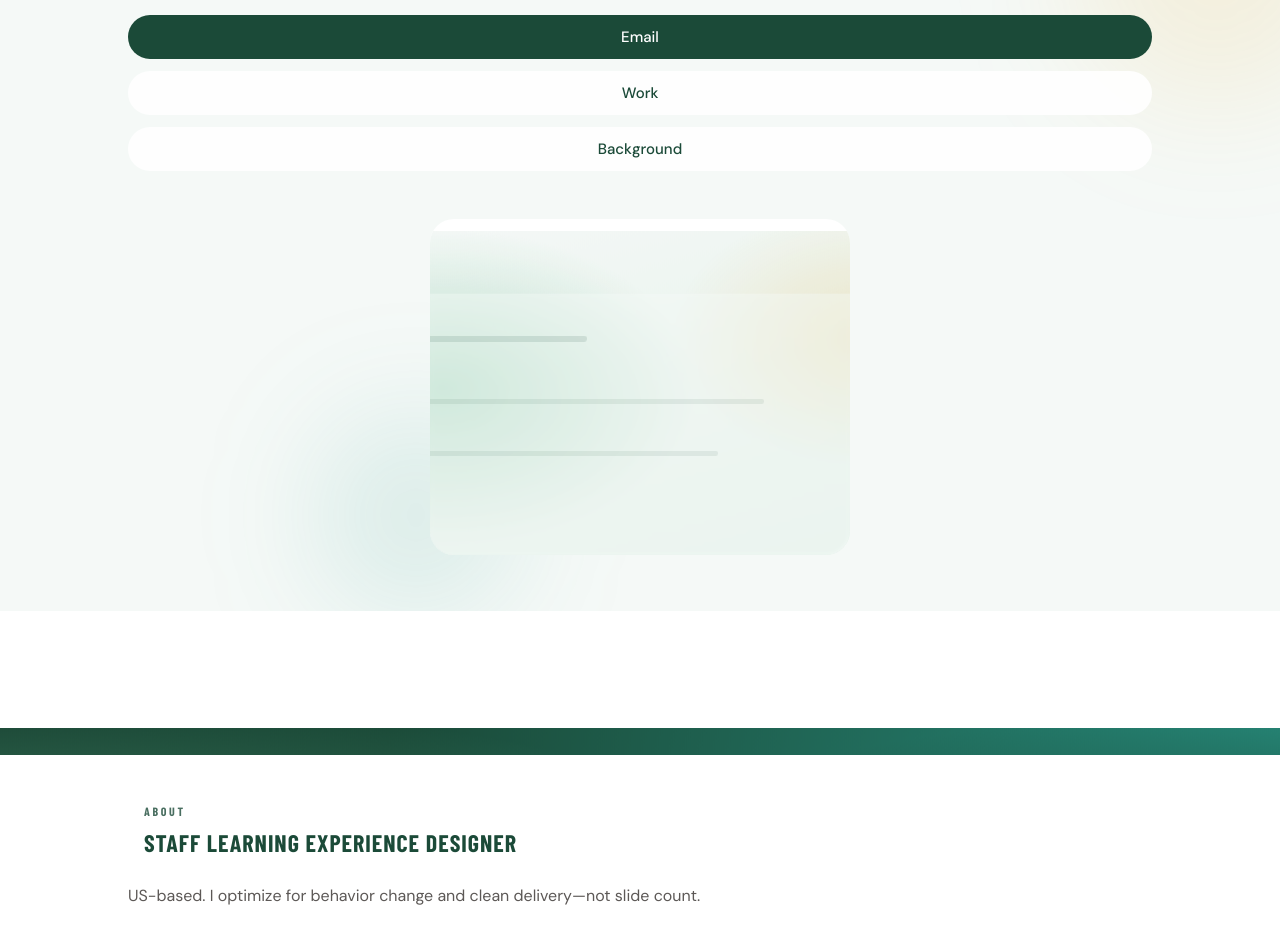
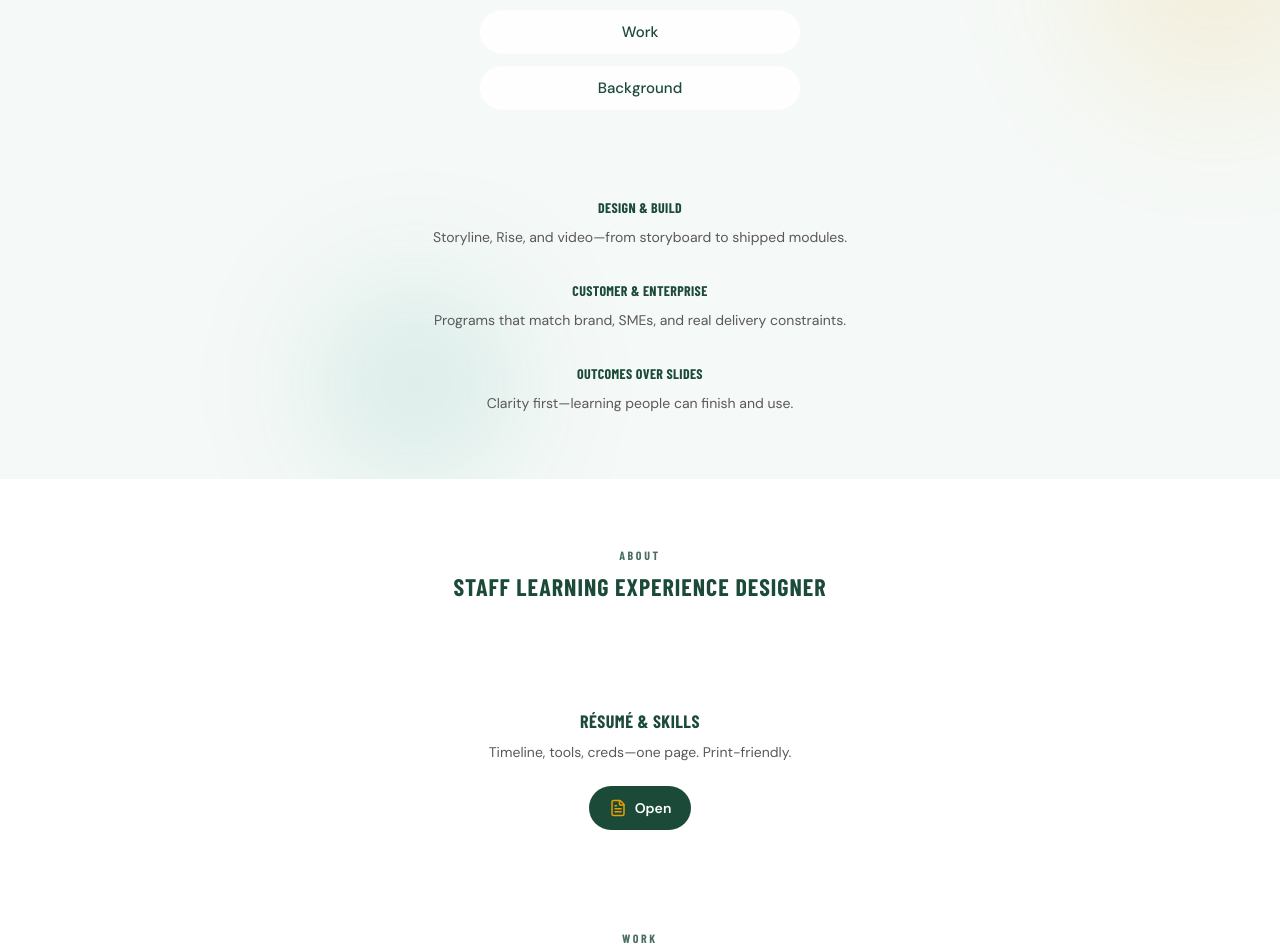
Before and after one commit to ohhhdan/ohhhdan-portfolio, a Next.js app: page / in a window 1280 px wide. Shown: the part 285-1232 px from the top of the page. Built offline with nearby package versions, Linux system fonts and the light colour scheme.

Commit message:
Massive overhaul

```diff
--- a/data/profile.json
+++ b/data/profile.json
@@ -1,12 +1,10 @@
 {
   "name": "Dan Winter",
-  "tagline": "Teach something that sticks.",
+  "tagline": "Build meaningful experiences that matter",
   "headline": "Staff Learning Experience Designer",
-  "summary": "I take projects from discovery through published modules—storyboards, Storyline and Rise, video, QA, and handoff to your LMS or platform.",
+  "summary": "",
   "location": "United States",
   "email": "dan@ohhhdan.com",
-  "rolesLine": "LXD · Curriculum · Customer ed",
-  "bioParagraphs": [
-    "US-based. I optimize for behavior change and clean delivery—not slide count."
-  ]
+  "rolesLine": "USER-CENTRIC DESIGN",
+  "bioParagraphs": []
 }
--- a/src/app/(site)/page.tsx
+++ b/src/app/(site)/page.tsx
@@ -1,5 +1,4 @@
 import { Hero } from '@/components/site/Hero';
-import { BrandScrollBand } from '@/components/site/BrandScrollBand';
 import { ProfileBlock } from '@/components/site/ProfileBlock';
 import { ResumeTeaser } from '@/components/site/ResumeTeaser';
 import { PortfolioGrid } from '@/components/site/PortfolioGrid';
@@ -24,7 +23,6 @@ export default function HomePage() {
   return (
     <>
       <Hero profile={profile} />
-      <BrandScrollBand />
       <ProfileBlock profile={profile} />
       <ResumeTeaser />
       <PortfolioGrid projects={projects} />
--- a/src/components/site/BrandScrollBand.tsx
+++ /dev/null
@@ -1,63 +0,0 @@
-'use client';
-
-import { useEffect, useRef } from 'react';
-
-/** Full-width brand strip with motion parallax on gradient layers only. */
-export function BrandScrollBand() {
-  const wrapRef = useRef<HTMLDivElement>(null);
-  const driftRef = useRef<HTMLDivElement>(null);
-
-  useEffect(() => {
-    const wrap = wrapRef.current;
-    const drift = driftRef.current;
-    if (!wrap || !drift) return;
-
-    if (window.matchMedia('(prefers-reduced-motion: reduce)').matches) return;
-
-    const damp = 0.1;
-    let ticking = false;
-    const tick = () => {
-      const rect = wrap.getBoundingClientRect();
-      const vh = window.innerHeight;
-      const center = rect.top + rect.height / 2;
-      const delta = (vh / 2 - center) * damp;
-      drift.style.transform = `translate3d(0, ${delta}px, 0)`;
-      ticking = false;
-    };
-    const onScroll = () => {
-      if (ticking) return;
-      ticking = true;
-      requestAnimationFrame(tick);
-    };
-
-    window.addEventListener('scroll', onScroll, { passive: true });
-    window.addEventListener('resize', onScroll, { passive: true });
-    tick();
-    return () => {
-      window.removeEventListener('scroll', onScroll);
-      window.removeEventListener('resize', onScroll);
-    };
-  }, []);
-
-  return (
-    <div
-      ref={wrapRef}
-      className="relative h-36 overflow-hidden border-y border-forest/10 sm:h-44 md:h-52"
-      aria-hidden
-    >
-      <div ref={driftRef} className="absolute -inset-[20%] will-change-transform">
-        <div
-          className="absolute inset-0"
-          style={{
-            background: `
-              radial-gradient(ellipse 80% 120% at 10% 50%, rgba(105, 188, 146, 0.35), transparent 55%),
-              radial-gradient(ellipse 70% 100% at 90% 40%, rgba(27, 74, 56, 0.55), transparent 50%),
-              linear-gradient(105deg, #163d2e 0%, #1b4a38 35%, #2a9d8f 100%)
-            `,
-          }}
-        />
-      </div>
-      <div className="pointer-events-none absolute inset-0 bg-gradient-to-b from-paper/20 via-transparent to-paper/30" />
-    </div>
-  );
-}
--- a/src/components/site/Hero.tsx
+++ b/src/components/site/Hero.tsx
@@ -1,19 +1,18 @@
 import Link from 'next/link';
 import type { Profile } from '@/lib/cms/types';
-import { HeroBrandVisual } from './HeroBrandVisual';
+import { HomePillars } from './HomePillars';
 
 export function Hero({ profile }: { profile: Profile }) {
   return (
     <section
       id="top"
-      className="relative overflow-hidden border-b border-forest/10 bg-paper px-4 pb-14 pt-14 sm:px-6 sm:pb-16 sm:pt-16"
+      className="relative overflow-hidden border-b border-forest/10 bg-paper px-4 pb-16 pt-16 sm:px-6 sm:pb-20 sm:pt-20"
     >
       <div className="hero-mesh hero-mesh-animated pointer-events-none absolute inset-0" aria-hidden />
       <div className="pointer-events-none absolute -right-20 top-10 h-72 w-72 rounded-full bg-mustard/10 blur-3xl" />
       <div className="pointer-events-none absolute bottom-0 left-1/4 h-48 w-48 rounded-full bg-teal/15 blur-3xl" />
 
-      <div className="relative mx-auto grid max-w-5xl gap-12 lg:grid-cols-[1fr_auto] lg:items-center lg:gap-16">
-        <div>
+      <div className="relative mx-auto max-w-3xl text-center">
         <p
           className="animate-fade-up text-[11px] font-medium uppercase tracking-[0.22em] text-ink-muted sm:text-xs"
           style={{ animationDelay: '80ms' }}
@@ -22,48 +21,45 @@ export function Hero({ profile }: { profile: Profile }) {
         </p>
 
         <h1
-            className="animate-fade-up mt-4 font-heading text-4xl font-bold leading-[1.08] tracking-tight text-forest sm:text-5xl lg:text-[2.65rem]"
+          className="animate-fade-up mt-4 font-heading text-4xl font-bold leading-[1.08] tracking-tight text-forest sm:text-5xl sm:leading-[1.06]"
           style={{ animationDelay: '140ms' }}
         >
           {profile.tagline}
         </h1>
 
         <p
-            className="animate-fade-up mt-5 max-w-[34rem] text-[15px] leading-relaxed text-ink sm:text-base"
+          className="animate-fade-up mt-5 text-[15px] leading-relaxed text-ink sm:text-lg"
           style={{ animationDelay: '200ms' }}
         >
           {profile.summary}
         </p>
 
         <nav
-            className="animate-fade-up mt-10 flex flex-col gap-3 sm:flex-row sm:flex-wrap sm:items-center"
+          className="animate-fade-up mt-10 flex flex-col items-center gap-3 sm:flex-row sm:flex-wrap sm:justify-center"
           style={{ animationDelay: '260ms' }}
           aria-label="Primary actions"
         >
           <Link
             href={`mailto:${profile.email}`}
-              className="inline-flex h-11 min-w-[8.5rem] items-center justify-center rounded-full bg-forest px-6 text-[15px] font-medium text-white transition-colors hover:bg-pine-700"
+            className="inline-flex h-11 w-full min-w-[10rem] max-w-xs items-center justify-center rounded-full bg-forest px-6 text-[15px] font-medium text-white transition-colors hover:bg-pine-700 sm:w-auto"
           >
             Email
           </Link>
           <Link
             href="/#work"
-              className="inline-flex h-11 min-w-[8.5rem] items-center justify-center rounded-full border border-forest/22 bg-surface/90 px-6 text-[15px] font-medium text-forest shadow-sm transition-colors hover:border-forest/35 hover:bg-paper"
+            className="inline-flex h-11 w-full min-w-[10rem] max-w-xs items-center justify-center rounded-full border border-forest/22 bg-surface/90 px-6 text-[15px] font-medium text-forest shadow-sm transition-colors hover:border-forest/35 hover:bg-paper sm:w-auto"
           >
             Work
           </Link>
           <Link
             href="/background"
-              className="inline-flex h-11 min-w-[8.5rem] items-center justify-center rounded-full border border-forest/22 bg-surface/90 px-6 text-[15px] font-medium text-forest shadow-sm transition-colors hover:border-forest/35 hover:bg-paper"
+            className="inline-flex h-11 w-full min-w-[10rem] max-w-xs items-center justify-center rounded-full border border-forest/22 bg-surface/90 px-6 text-[15px] font-medium text-forest shadow-sm transition-colors hover:border-forest/35 hover:bg-paper sm:w-auto"
           >
             Background
           </Link>
         </nav>
-        </div>
 
-        <div className="animate-fade-up lg:pt-1" style={{ animationDelay: '180ms' }}>
-          <HeroBrandVisual />
-        </div>
+        <HomePillars />
       </div>
     </section>
   );
--- a/src/components/site/HeroBrandVisual.tsx
+++ /dev/null
@@ -1,73 +0,0 @@
-'use client';
-
-import { useEffect, useRef } from 'react';
-
-/**
- * Brand-only hero art: forest / mint / paper palette, no stock photos.
- * Subtle scroll depth; disabled when prefers-reduced-motion.
- */
-export function HeroBrandVisual() {
-  const wrapRef = useRef<HTMLDivElement>(null);
-  const driftRef = useRef<HTMLDivElement>(null);
-
-  useEffect(() => {
-    const wrap = wrapRef.current;
-    const drift = driftRef.current;
-    if (!wrap || !drift) return;
-
-    if (window.matchMedia('(prefers-reduced-motion: reduce)').matches) return;
-
-    const damp = 0.06;
-    let ticking = false;
-    const tick = () => {
-      const rect = wrap.getBoundingClientRect();
-      const vh = window.innerHeight;
-      const center = rect.top + rect.height / 2;
-      const delta = (vh / 2 - center) * damp;
-      drift.style.transform = `translate3d(0, ${delta}px, 0)`;
-      ticking = false;
-    };
-    const onScroll = () => {
-      if (ticking) return;
-      ticking = true;
-      requestAnimationFrame(tick);
-    };
-
-    window.addEventListener('scroll', onScroll, { passive: true });
-    window.addEventListener('resize', onScroll, { passive: true });
-    tick();
-    return () => {
-      window.removeEventListener('scroll', onScroll);
-      window.removeEventListener('resize', onScroll);
-    };
-  }, []);
-
-  return (
-    <div
-      ref={wrapRef}
-      className="relative mx-auto w-full max-w-[min(100%,420px)] lg:mx-0 lg:ml-auto"
-      aria-hidden
-    >
-      <div className="relative aspect-[5/4] overflow-hidden rounded-3xl border border-forest/12 bg-surface shadow-[0_24px_60px_-20px_rgba(27,74,56,0.25)]">
-        <div ref={driftRef} className="absolute -inset-[28%] will-change-transform">
-          <div
-            className="absolute inset-0 opacity-90"
-            style={{
-              background: `
-                radial-gradient(ellipse 70% 55% at 20% 30%, rgba(105, 188, 146, 0.45), transparent 55%),
-                radial-gradient(ellipse 60% 50% at 85% 20%, rgba(230, 159, 0, 0.18), transparent 50%),
-                radial-gradient(ellipse 50% 45% at 70% 85%, rgba(42, 157, 143, 0.28), transparent 50%),
-                linear-gradient(165deg, #f5f9f7 0%, #e8f2ec 38%, #dceee4 100%)
-              `,
-            }}
-          />
-          <div className="absolute left-[8%] top-[12%] h-[62%] w-[78%] rounded-2xl border border-forest/10 bg-paper/40 shadow-inner backdrop-blur-[2px]" />
-          <div className="absolute left-[14%] top-[20%] h-[6px] w-[28%] rounded-full bg-forest/12" />
-          <div className="absolute left-[14%] top-[32%] h-[5px] w-[55%] rounded-full bg-forest/8" />
-          <div className="absolute left-[14%] top-[42%] h-[5px] w-[48%] rounded-full bg-forest/8" />
-        </div>
-        <div className="pointer-events-none absolute inset-0 rounded-3xl ring-1 ring-inset ring-white/50" />
-      </div>
-    </div>
-  );
-}
--- /dev/null
+++ b/src/components/site/HomePillars.tsx
@@ -0,0 +1,33 @@
+/**
+ * Parta-style capability strip: three tight value props, no stock art.
+ * Keeps the homepage feeling like a landing page (scannable bands) vs. one endless essay.
+ */
+export function HomePillars() {
+  const items = [
+    {
+      title: 'Design & build',
+      body: 'Storyline, Rise, and video—from storyboard to shipped modules.',
+    },
+    {
+      title: 'Customer & enterprise',
+      body: 'Programs that match brand, SMEs, and real delivery constraints.',
+    },
+    {
+      title: 'Outcomes over slides',
+      body: 'Clarity first—learning people can finish and use.',
+    },
+  ];
+
+  return (
+    <div className="mx-auto mt-12 max-w-4xl border-t border-forest/10 pt-10">
+      <ul className="grid gap-8 text-center sm:grid-cols-3 sm:gap-6">
+        {items.map((item) => (
+          <li key={item.title}>
+            <h3 className="font-heading text-sm font-bold uppercase tracking-wide text-forest">{item.title}</h3>
+            <p className="mt-2 text-sm leading-relaxed text-ink-muted">{item.body}</p>
+          </li>
+        ))}
+      </ul>
+    </div>
+  );
+}
--- a/src/components/site/PortfolioGrid.tsx
+++ b/src/components/site/PortfolioGrid.tsx
@@ -6,11 +6,11 @@ import { Reveal } from './Reveal';
 
 export function PortfolioGrid({ projects }: { projects: Project[] }) {
   return (
-    <Section id="work" eyebrow="Work" title="Samples">
-      <p className="max-w-xl text-sm leading-snug text-ink-muted sm:text-base">
+    <Section id="work" eyebrow="Work" title="Samples" align="center">
+      <p className="mx-auto max-w-xl text-sm leading-snug text-ink-muted sm:text-base">
         Modules, video, enterprise builds—open a card.
       </p>
-      <ul className="mt-8 grid gap-6 sm:grid-cols-2">
+      <ul className="mx-auto mt-8 grid max-w-4xl gap-6 sm:grid-cols-2">
         {projects.map((p, i) => (
           <li key={p.id} className="h-full">
             <Reveal delayMs={i * 55} className="h-full">
--- a/src/components/site/ProfileBlock.tsx
+++ b/src/components/site/ProfileBlock.tsx
@@ -3,8 +3,8 @@ import { Section } from './Section';
 
 export function ProfileBlock({ profile }: { profile: Profile }) {
   return (
-    <Section id="profile" eyebrow="About" title={profile.headline}>
-      <div className="max-w-3xl space-y-4">
+    <Section id="profile" eyebrow="About" title={profile.headline} align="center">
+      <div className="mx-auto max-w-2xl space-y-4 text-center">
         {profile.bioParagraphs?.map((p, i) => (
           <p key={i} className="text-base leading-relaxed text-ink-muted sm:text-lg">
             {p}
--- a/src/components/site/ResumeTeaser.tsx
+++ b/src/components/site/ResumeTeaser.tsx
@@ -7,8 +7,8 @@ export function ResumeTeaser() {
       aria-labelledby="resume-teaser-heading"
       className="border-y border-forest/10 bg-surface/80 px-4 py-8 sm:px-6 sm:py-9"
     >
-      <div className="mx-auto flex max-w-5xl flex-col gap-6 sm:flex-row sm:items-center sm:justify-between">
-        <div className="max-w-xl">
+      <div className="mx-auto flex max-w-2xl flex-col items-center gap-6 text-center">
+        <div>
           <h2
             id="resume-teaser-heading"
             className="font-heading text-lg font-bold uppercase tracking-wide text-forest sm:text-xl"
--- a/src/components/site/Section.tsx
+++ b/src/components/site/Section.tsx
@@ -6,25 +6,45 @@ export function Section({
   title,
   children,
   className = '',
+  align = 'start',
 }: {
   id: string;
   eyebrow: string;
   title: string;
   children: React.ReactNode;
   className?: string;
+  /** `center` — homepage / landing-style blocks. `start` — long-form pages (e.g. background). */
+  align?: 'start' | 'center';
 }) {
+  const centered = align === 'center';
+
   return (
-    <section id={id} className={`scroll-mt-24 px-4 py-12 sm:px-6 sm:py-14 ${className}`}>
+    <section
+      id={id}
+      className={`scroll-mt-24 px-4 py-12 sm:px-6 sm:py-14 ${centered ? 'text-center' : ''} ${className}`}
+    >
       <div className="mx-auto max-w-5xl">
         <Reveal>
-          <header className="border-l-4 border-mint pl-4 sm:pl-5">
+          <header
+            className={
+              centered
+                ? 'mx-auto max-w-2xl'
+                : 'border-l-4 border-mint pl-4 sm:pl-5 text-left'
+            }
+          >
+            {centered ? (
+              <div
+                className="mx-auto mb-4 h-1 w-12 rounded-full bg-gradient-to-r from-mint to-teal"
+                aria-hidden
+              />
+            ) : null}
             <p className="font-heading text-xs font-bold uppercase tracking-[0.22em] text-forest/80">{eyebrow}</p>
             <h2 className="font-heading mt-2 text-2xl font-bold uppercase tracking-[0.04em] text-forest sm:text-3xl">
               {title}
             </h2>
           </header>
         </Reveal>
-        <Reveal delayMs={90} className="mt-6">
+        <Reveal delayMs={90} className={`mt-6 ${centered ? 'mx-auto max-w-3xl' : ''}`}>
           {children}
         </Reveal>
       </div>
```
Also changed, not shown: src/components/site/ContactForm.tsx (+6 -4 lines). Lines whose indentation alone changed are shown as unchanged.
